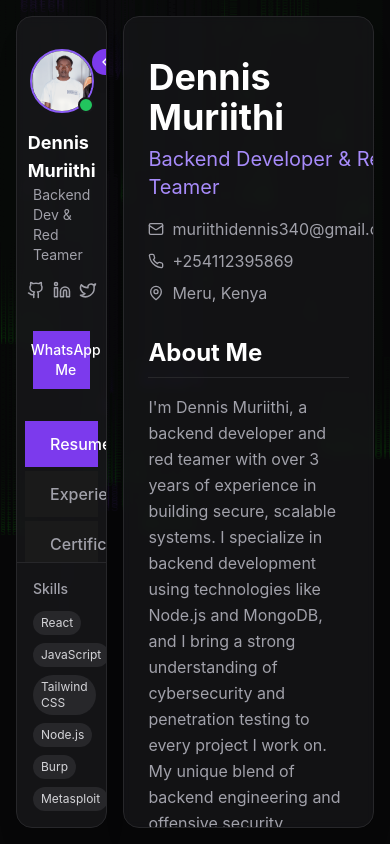
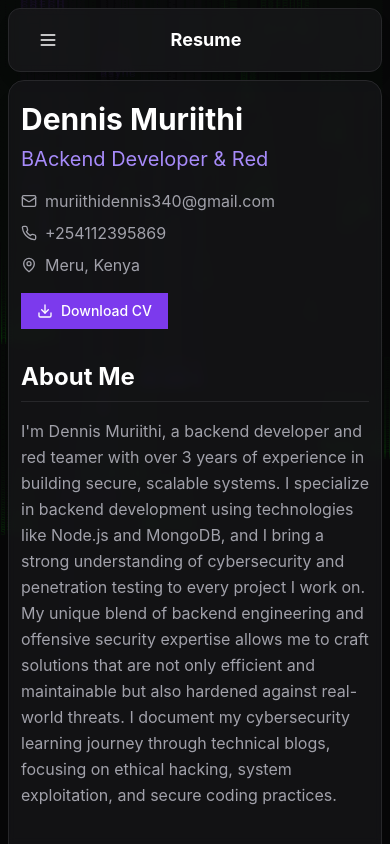
Before and after one commit to f6Lcon/portfoliowebsite, a React (Vite) app: page / in a window 390 px wide. Built offline with nearby package versions, Linux system fonts and the light colour scheme.

Commit message:
commit update

```diff
--- a/src/App.css
+++ b/src/App.css
@@ -42,3 +42,14 @@ body {
 .shadow-xl {
   box-shadow: 0 0 25px rgba(124, 58, 237, 0.1);
 }
+
+/* Mobile optimizations */
+@media (max-width: 640px) {
+  ::-webkit-scrollbar {
+    width: 3px;
+  }
+
+  .shadow-xl {
+    box-shadow: 0 0 15px rgba(124, 58, 237, 0.1);
+  }
+}
--- a/src/App.jsx
+++ b/src/App.jsx
@@ -1,25 +1,63 @@
 "use client"
 
-import { useState } from "react"
+import { useState, useEffect } from "react"
 import Sidebar from "./components/Sidebar"
 import Dashboard from "./components/Dashboard"
 import CodeBackground from "./components/CodeBackground"
+import MobileHeader from "./components/MobileHeader"
 import "./App.css"
 
 function App() {
   const [activeSection, setActiveSection] = useState("resume")
+  const [sidebarOpen, setSidebarOpen] = useState(true)
+
+  // Auto-collapse sidebar on mobile screens
+  useEffect(() => {
+    const handleResize = () => {
+      if (window.innerWidth < 768) {
+        setSidebarOpen(false)
+      } else {
+        setSidebarOpen(true)
+      }
+    }
+
+    // Initial check
+    handleResize()
+
+    // Add event listener
+    window.addEventListener("resize", handleResize)
+
+    // Cleanup
+    return () => window.removeEventListener("resize", handleResize)
+  }, [])
 
   return (
-    <div className="relative flex h-screen bg-zinc-950 text-white p-4 overflow-hidden">
+    <div className="relative flex flex-col h-screen bg-zinc-950 text-white p-2 sm:p-4 overflow-hidden">
       {/* Animated Background */}
       <CodeBackground />
 
-      <div className="relative z-10 flex w-full justify-center">
-        {/* Sidebar */}
-        <Sidebar activeSection={activeSection} setActiveSection={setActiveSection} />
+      {/* Mobile Header - only visible on small screens */}
+      <div className="block md:hidden mb-2">
+        <MobileHeader
+          activeSection={activeSection}
+          setActiveSection={setActiveSection}
+          sidebarOpen={sidebarOpen}
+          setSidebarOpen={setSidebarOpen}
+        />
+      </div>
 
-        {/* Main Content - reduced to 70% */}
-        <div className="w-[70%]">
+      <div className="relative z-10 flex w-full h-full justify-center">
+        {/* Sidebar - conditionally shown on mobile */}
+        <div className={`${sidebarOpen ? "block" : "hidden"} md:block h-full`}>
+          <Sidebar
+            activeSection={activeSection}
+            setActiveSection={setActiveSection}
+            closeSidebar={() => setSidebarOpen(false)}
+          />
+        </div>
+
+        {/* Main Content - full width on mobile when sidebar is closed */}
+        <div className={`${sidebarOpen ? "hidden" : "w-full"} md:block md:w-[70%] h-full`}>
           <Dashboard activeSection={activeSection} />
         </div>
       </div>
--- a/src/components/Dashboard.jsx
+++ b/src/components/Dashboard.jsx
@@ -8,8 +8,8 @@ import Contact from "./sections/Contact"
 function Dashboard({ activeSection }) {
   return (
     <div className="h-full overflow-hidden bg-zinc-900/70 backdrop-blur-sm rounded-2xl border border-zinc-800 shadow-xl">
-      <div className="h-full overflow-y-auto p-6">
-        <div className="max-w-5xl mx-auto py-4">
+      <div className="h-full overflow-y-auto p-3 sm:p-6">
+        <div className="max-w-5xl mx-auto py-2 sm:py-4">
           {activeSection === "resume" && <Resume />}
           {activeSection === "experience" && <Experience />}
           {activeSection === "certifications" && <Certifications />}
--- /dev/null
+++ b/src/components/MobileHeader.jsx
@@ -0,0 +1,28 @@
+"use client"
+
+import { Menu, X } from "lucide-react"
+import { Button } from "./ui/button"
+
+function MobileHeader({ activeSection, setActiveSection, sidebarOpen, setSidebarOpen }) {
+  // Map section IDs to display names
+  const sectionNames = {
+    resume: "Resume",
+    experience: "Experience",
+    certifications: "Certifications",
+    blog: "Blog",
+    portfolio: "Portfolio",
+    contact: "Contact",
+  }
+
+  return (
+    <div className="flex items-center justify-between bg-zinc-900/80 backdrop-blur-sm rounded-xl p-3 border border-zinc-800 shadow-lg">
+      <Button variant="ghost" size="icon" onClick={() => setSidebarOpen(!sidebarOpen)} className="text-white">
+        {sidebarOpen ? <X size={20} /> : <Menu size={20} />}
+      </Button>
+      <h1 className="text-lg font-bold">{sectionNames[activeSection] || "Portfolio"}</h1>
+      <div className="w-8"></div> {/* Empty div for flex spacing */}
+    </div>
+  )
+}
+
+export default MobileHeader
--- a/src/components/Sidebar.jsx
+++ b/src/components/Sidebar.jsx
@@ -14,11 +14,12 @@ import {
   Linkedin,
   Twitter,
   Phone,
+  X,
 } from "lucide-react"
 import { Button } from "./ui/button"
 import SkillBadge from "./SkillBadge"
 
-function Sidebar({ activeSection, setActiveSection }) {
+function Sidebar({ activeSection, setActiveSection, closeSidebar }) {
   const [collapsed, setCollapsed] = useState(false)
 
   const menuItems = [
@@ -30,17 +31,30 @@ function Sidebar({ activeSection, setActiveSection }) {
     { id: "contact", label: "Contact", icon: Mail },
   ]
 
-  const skills = ["React", "JavaScript", "Tailwind CSS", "Node.js", "Burp", "Metasploit"]
+  const skills = ["React", "JavaScript", "Metasploit", "Tailwind CSS", "Node.js", "Burpsuite", "Wireshark"]
+
+  const handleMenuClick = (id) => {
+    setActiveSection(id)
+    // On mobile, close the sidebar after selection
+    if (window.innerWidth < 768) {
+      closeSidebar()
+    }
+  }
 
   return (
     <div
       className={`relative ${
         collapsed ? "w-20" : "w-72"
-      } h-full bg-zinc-900/80 backdrop-blur-sm border border-zinc-800 rounded-2xl transition-all duration-300 flex flex-col mr-4 overflow-hidden shadow-xl`}
+      } h-full bg-zinc-900/80 backdrop-blur-sm border border-zinc-800 rounded-2xl transition-all duration-300 flex flex-col mr-0 md:mr-4 overflow-hidden shadow-xl`}
     >
-      {/* Collapse toggle button */}
+      {/* Mobile close button - only visible on small screens */}
+      <button className="absolute top-2 right-2 p-1 rounded-full bg-zinc-800 md:hidden" onClick={closeSidebar}>
+        <X size={16} />
+      </button>
+
+      {/* Collapse toggle button - hidden on mobile */}
       <button
-        className="absolute -right-3 top-8 z-10 bg-purple-600 rounded-full p-1 text-white shadow-lg"
+        className="absolute -right-3 top-8 z-10 bg-purple-600 rounded-full p-1 text-white shadow-lg hidden md:block"
         onClick={() => setCollapsed(!collapsed)}
       >
         {collapsed ? <ChevronRight size={16} /> : <ChevronLeft size={16} />}
@@ -57,8 +71,8 @@ function Sidebar({ activeSection, setActiveSection }) {
 
         {!collapsed && (
           <>
-            <h2 className="mt-4 text-lg font-bold">Dennis Muriithi</h2>
-            <p className="text-sm text-zinc-400">Backend Dev & Red Teamer</p>
+            <h2 className="mt-4 text-lg font-bold">John Doe</h2>
+            <p className="text-sm text-zinc-400">Frontend Developer</p>
 
             <div className="flex gap-2 mt-4">
               <a href="https://github.com/initials101" target="_blank" rel="noreferrer" className="text-zinc-400 hover:text-white">
@@ -72,7 +86,7 @@ function Sidebar({ activeSection, setActiveSection }) {
               >
                 <Linkedin size={18} />
               </a>
-              <a href="https://twitter.com/initials101" target="_blank" rel="noreferrer" className="text-zinc-400 hover:text-white">
+              <a href="https://twitter.com/initils101" target="_blank" rel="noreferrer" className="text-zinc-400 hover:text-white">
                 <Twitter size={18} />
               </a>
             </div>
@@ -108,7 +122,7 @@ function Sidebar({ activeSection, setActiveSection }) {
                       ? "bg-purple-600 text-white"
                       : "text-zinc-400 hover:bg-zinc-800 hover:text-white"
                   }`}
-                  onClick={() => setActiveSection(item.id)}
+                  onClick={() => handleMenuClick(item.id)}
                 >
                   <Icon size={18} />
                   {!collapsed && <span>{item.label}</span>}
--- a/src/components/sections/Portfolio.jsx
+++ b/src/components/sections/Portfolio.jsx
@@ -1,3 +1,4 @@
+
 "use client"
 
 import { useState } from "react"
@@ -59,27 +60,27 @@ function Portfolio() {
 
   return (
     <div>
-      <h2 className="text-3xl font-bold mb-8">Portfolio</h2>
+      <h2 className="text-2xl sm:text-3xl font-bold mb-6">Portfolio</h2>
 
       {/* Filter buttons */}
-      <div className="flex gap-2 mb-8">
+      <div className="flex flex-wrap gap-2 mb-6 sm:mb-8">
         <Button
           variant={filter === "all" ? "default" : "outline"}
-          className={`rounded-full ${filter === "all" ? "bg-purple-600 hover:bg-purple-700" : ""}`}
+          className={`rounded-full text-sm ${filter === "all" ? "bg-purple-600 hover:bg-purple-700" : ""}`}
           onClick={() => setFilter("all")}
         >
           All
         </Button>
         <Button
           variant={filter === "web" ? "default" : "outline"}
-          className={`rounded-full ${filter === "web" ? "bg-purple-600 hover:bg-purple-700" : ""}`}
+          className={`rounded-full text-sm ${filter === "web" ? "bg-purple-600 hover:bg-purple-700" : ""}`}
           onClick={() => setFilter("web")}
         >
           Web
         </Button>
         <Button
           variant={filter === "app" ? "default" : "outline"}
-          className={`rounded-full ${filter === "app" ? "bg-purple-600 hover:bg-purple-700" : ""}`}
+          className={`rounded-full text-sm ${filter === "app" ? "bg-purple-600 hover:bg-purple-700" : ""}`}
           onClick={() => setFilter("app")}
         >
           Apps
@@ -87,10 +88,10 @@ function Portfolio() {
       </div>
 
       {/* Projects grid */}
-      <div className="grid grid-cols-1 md:grid-cols-2 lg:grid-cols-3 gap-6">
+      <div className="grid grid-cols-1 sm:grid-cols-2 lg:grid-cols-3 gap-4 sm:gap-6">
         {filteredProjects.map((project, index) => (
           <div key={index} className="bg-zinc-900 rounded-xl overflow-hidden shadow-lg group">
-            <div className="relative h-48 overflow-hidden">
+            <div className="relative h-40 sm:h-48 overflow-hidden">
               <img
                 src={project.image || "/placeholder.svg?height=300&width=600"}
                 alt={project.title}
@@ -116,9 +117,9 @@ function Portfolio() {
               </div>
             </div>
 
-            <div className="p-6">
-              <h3 className="text-xl font-bold mb-2">{project.title}</h3>
-              <p className="text-zinc-400 mb-4 line-clamp-2">{project.description}</p>
+            <div className="p-4 sm:p-6">
+              <h3 className="text-lg sm:text-xl font-bold mb-2">{project.title}</h3>
+              <p className="text-zinc-400 mb-4 line-clamp-2 text-sm sm:text-base">{project.description}</p>
 
               <div className="flex flex-wrap gap-2">
                 {project.technologies.map((tech, i) => (
--- a/src/components/sections/Resume.jsx
+++ b/src/components/sections/Resume.jsx
@@ -1,13 +1,13 @@
+
 import { Download, Mail, MapPin, Phone } from "lucide-react"
-import { Button } from "../ui/button"
 
 function Resume() {
     return (
         <div className="space-y-8">
-            <div className="flex justify-between items-start">
+            <div className="flex flex-col sm:flex-row justify-between items-start gap-4">
                 <div>
-                    <h1 className="text-4xl font-bold mb-2">Dennis Muriithi</h1>
-                    <h2 className="text-xl text-purple-400 mb-4">Backend Developer & Red Teamer</h2>
+                    <h1 className="text-3xl sm:text-4xl font-bold mb-2">Dennis Muriithi</h1>
+                    <h2 className="text-xl text-purple-400 mb-4">BAckend Developer & Red</h2>
 
                     <div className="flex flex-col gap-2 text-zinc-400">
                         <div className="flex items-center gap-2">
@@ -25,10 +25,14 @@ function Resume() {
                     </div>
                 </div>
 
-                <Button className="bg-purple-600 hover:bg-purple-700">
+                <a
+                    href="/resume.pdf"
+                    download="RESUME_DENNIS.pdf"
+                    className="inline-flex items-center justify-center rounded-md text-sm font-medium transition-colors focus-visible:outline-none focus-visible:ring-2 focus-visible:ring-ring disabled:opacity-50 disabled:pointer-events-none bg-purple-600 text-white hover:bg-purple-700 px-4 py-2"
+                >
                     <Download size={16} className="mr-2" />
                     Download CV
-                </Button>
+                </a>
             </div>
 
             <div>
@@ -44,17 +48,17 @@ function Resume() {
                 <h3 className="text-2xl font-bold mb-4 border-b border-zinc-800 pb-2">Education</h3>
                 <div className="space-y-4">
                     <div className="bg-zinc-900 rounded-xl p-4">
-                        <div className="flex justify-between">
+                        <div className="flex flex-col sm:flex-row sm:justify-between">
                             <h4 className="font-bold">Bachelor of Science in Information Technology</h4>
-                            <span className="text-purple-400">2021 - 2025</span>
+                            <span className="text-purple-400">2021 - 20125</span>
                         </div>
                         <p className="text-zinc-400">Karatina University</p>
                     </div>
 
                     <div className="bg-zinc-900 rounded-xl p-4">
-                        <div className="flex justify-between">
+                        <div className="flex flex-col sm:flex-row sm:justify-between">
                             <h4 className="font-bold">Software Engineering</h4>
-                            <span className="text-purple-400">2023 - 2025</span>
+                            <span className="text-purple-400">2024 - 2025</span>
                         </div>
                         <p className="text-zinc-400">African Leadership Expirience (ALX)</p>
                     </div>
@@ -88,7 +92,7 @@ function Resume() {
 
             <div>
                 <h3 className="text-2xl font-bold mb-4 border-b border-zinc-800 pb-2">Languages and Tools</h3>
-                <div className="grid grid-cols-3 sm:grid-cols-4 md:grid-cols-5 gap-4">
+                <div className="grid grid-cols-2 sm:grid-cols-3 md:grid-cols-4 lg:grid-cols-5 gap-3 sm:gap-4">
                     <ToolIcon name="Python" icon={<i className="devicon-python-plain colored text-3xl"></i>} />
                     <ToolIcon name="JavaScript" icon={<i className="devicon-javascript-plain colored text-3xl"></i>} />
                     <ToolIcon name="Node.js" icon={<i className="devicon-nodejs-plain colored text-3xl"></i>} />
@@ -98,7 +102,7 @@ function Resume() {
                     <ToolIcon name="Burp Suite" icon={<img src="/icons/burpsuite.png" alt="Burp Suite" className="w-8 h-8" />} />
                     <ToolIcon name="Metasploit" icon={<img src="/icons/metasploit.png" alt="Metasploit" className="w-8 h-8" />} />
                     <ToolIcon name="Wireshark" icon={<img src="/icons/wireshark.png" alt="Wireshark" className="w-8 h-8" />} />
-                    <ToolIcon name="Nmap" icon={<img src="/icons/nmap.png"alt="Nmap" className="w-8 h-8" />} />
+                    <ToolIcon name="nmap" icon={<img src="/icons/nmap.png" alt="nmap" className="w-8 h-8" />} />
                 </div>
             </div>
         </div>
@@ -121,9 +125,9 @@ function SkillBar({ name, percentage }) {
 
 function ToolIcon({ name, icon }) {
     return (
-        <div className="bg-zinc-900 rounded-xl p-4 flex flex-col items-center justify-center text-center">
+        <div className="bg-zinc-900 rounded-xl p-3 sm:p-4 flex flex-col items-center justify-center text-center">
             <div className="mb-2">{icon}</div>
-            <h4 className="text-sm">{name}</h4>
+            <h4 className="text-xs sm:text-sm">{name}</h4>
         </div>
     )
 }
```
Also changed, not shown: src/components/sections/Contact.jsx (+32 -32 lines), src/components/sections/Experience.jsx (+9 -10 lines), 1 other file (tests, documents, lock files or other folders).
